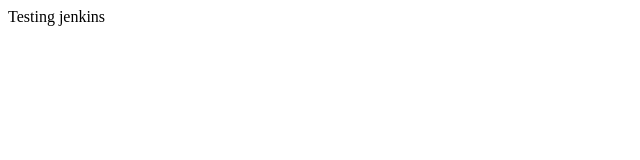
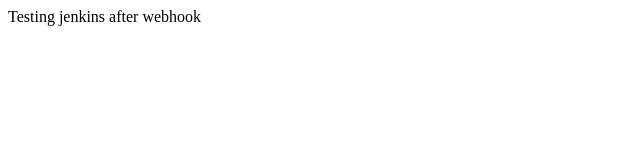
Before and after one commit to Jay260802/jenkins, a plain HTML site: page index.html in a window 1280 px wide. Shown: the whole page, without its empty margins (0-640 px from the left). Drawn offline with Linux system fonts and the light colour scheme.

Commit message:
Testing CI/CD pipeline

```diff
--- a/index.html
+++ b/index.html
@@ -8,7 +8,7 @@
 </head>
 
 <body>
-	Testing jenkins
+	Testing jenkins after webhook
 </body>
 
 </html>
```
